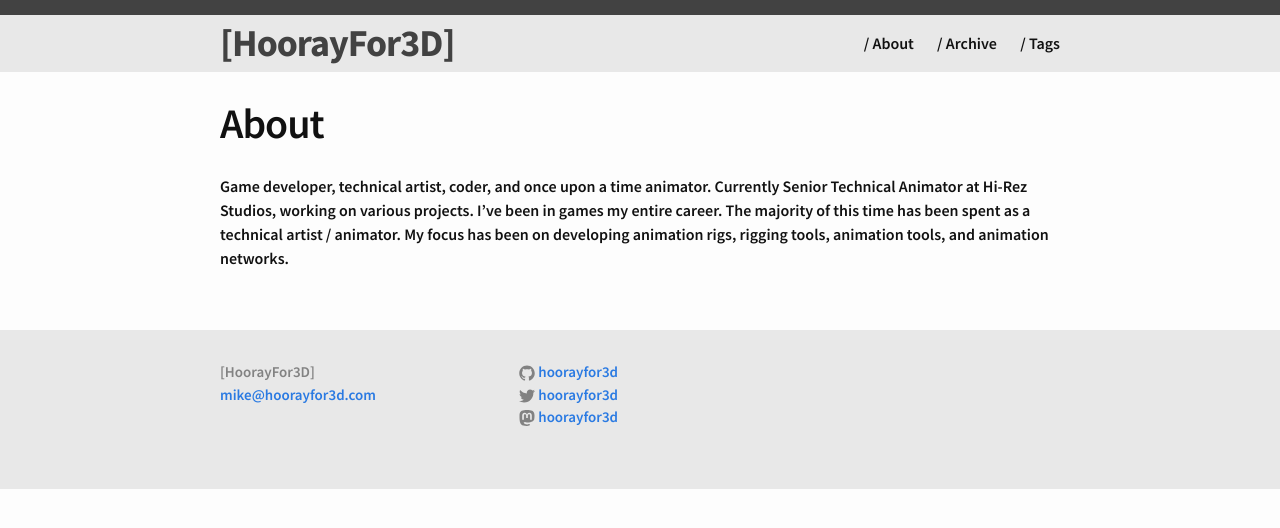
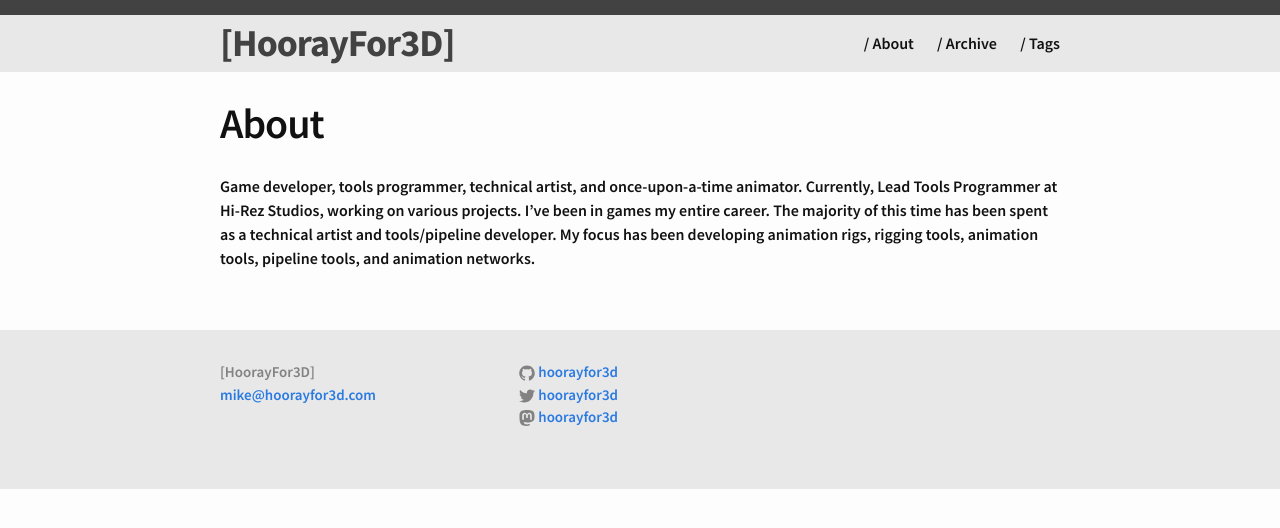
Before and after one commit to hoorayfor3d/hoorayfor3d.github.io, a Jekyll site: the page built from about.md, in a window 1280 px wide. Shown: the top 528 px of the page. Built offline with Jekyll 4.4.1, drawn with Linux system fonts in a browser that asks for light colours.

Commit message:
Updated info for about page

```diff
--- a/about.md
+++ b/about.md
@@ -4,4 +4,4 @@ title: About
 permalink: /about/
 ---
 
-Game developer, technical artist, coder, and once upon a time animator. Currently Senior Technical Animator at Hi-Rez Studios, working on various projects. I've been in games my entire career. The majority of this time has been spent as a technical artist / animator. My focus has been on developing animation rigs, rigging tools, animation tools, and animation networks.
+Game developer, tools programmer, technical artist, and once-upon-a-time animator. Currently, Lead Tools Programmer at Hi-Rez Studios, working on various projects. I’ve been in games my entire career. The majority of this time has been spent as a technical artist and tools/pipeline developer. My focus has been developing animation rigs, rigging tools, animation tools, pipeline tools, and animation networks.
```
